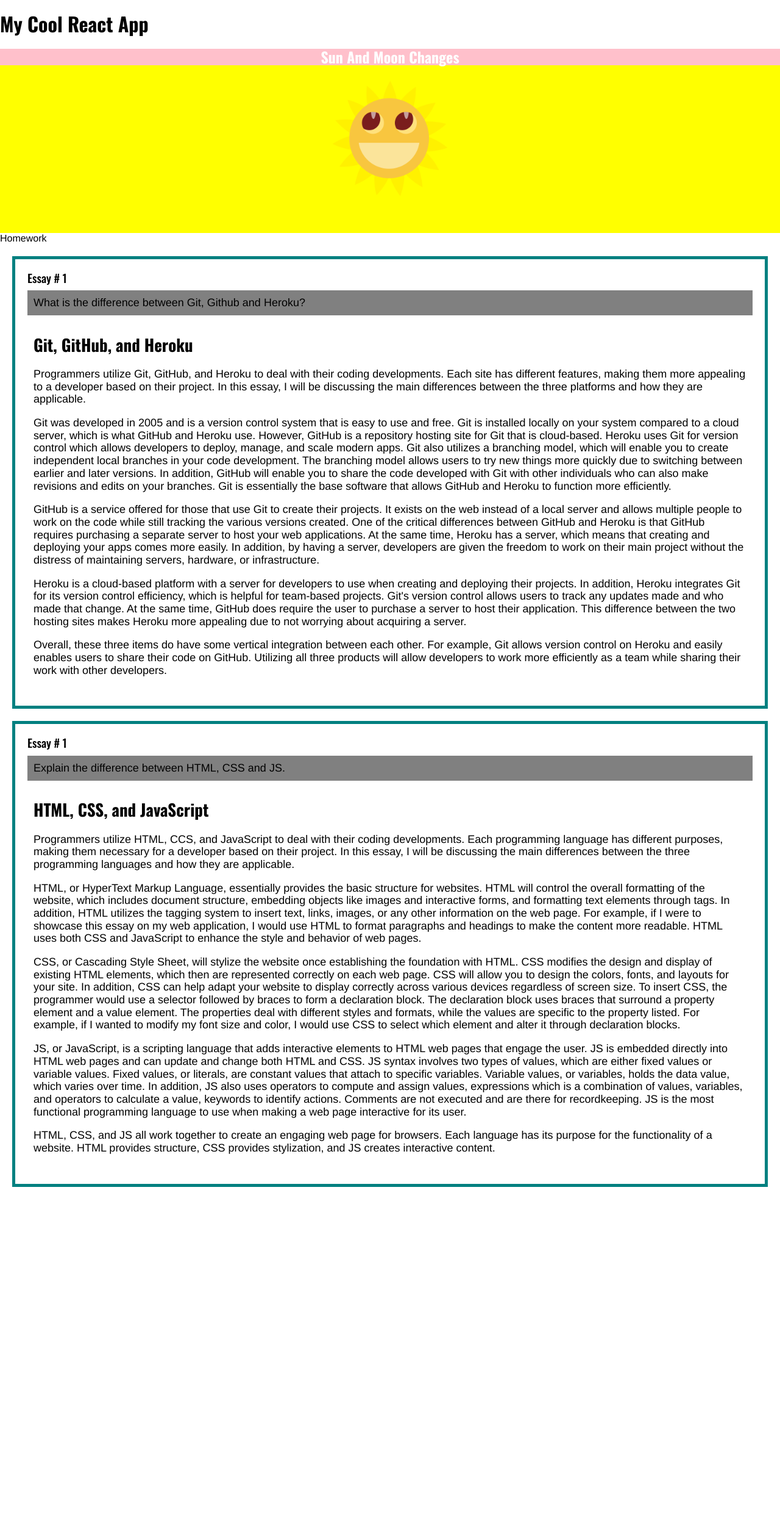
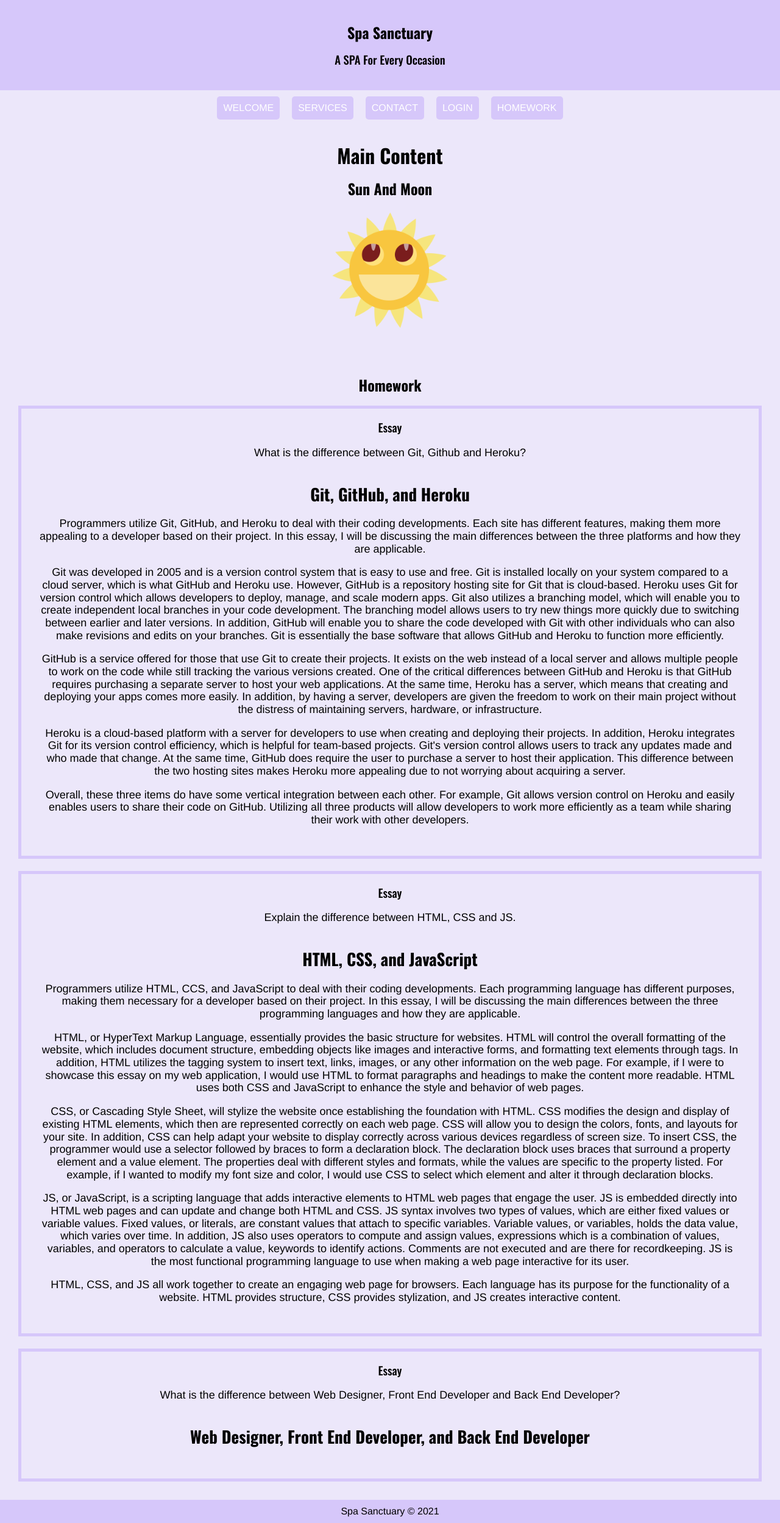
Before and after one commit to cpollock911/uclax-web1-summer21, a React (Create React App) app: page /homework in a window 1280 px wide. Shown: the whole page at 61% size. Before the commit the page ends 1966 px from the top, so only its background shows below. Built offline with nearby package versions, Linux system fonts and the light colour scheme.

Commit message:
Building Layout Components

```diff
--- a/src/React/App.jsx
+++ b/src/React/App.jsx
@@ -1,13 +1,17 @@
 import React from 'react';
-import SunAndMoon from './SunAndMoon/SunAndMoon.jsx';
-import Homework from './Homework/Homework.jsx';
+
+import Header from './Layout/Header.jsx';
+import Nav from './Layout/Nav.jsx';
+import Main from './Layout/Main.jsx';
+import Footer from './Layout/Footer.jsx';
 
 const App = () => {
     return (
         <div>
-            <h1>My Cool React App</h1>
-            <SunAndMoon />
-            <Homework />
+            <Header/>
+            <Nav/>
+            <Main/>
+            <Footer/>
         </div>
     );
 }
--- a/src/React/Homework/Essay.jsx
+++ b/src/React/Homework/Essay.jsx
@@ -4,7 +4,7 @@
 const Essay = ({ number, question, children }) => {
     return (
         <EssayStyled>
-            <h3>Essay # 1</h3>
+            <h3>Essay</h3>
             <div className="question">{question}</div>
             <div className="answer">{children}</div>
         </EssayStyled>
@@ -15,7 +15,7 @@
 
 const EssayStyled = styled.div`
     padding: 20px;
-    border: solid 5px teal;
+    border: solid 5px #d6c7fa;
     margin: 20px;
 
     h3 {
@@ -24,12 +24,12 @@
 
     .question {
         font-size: 18px;
-        background-color: grey;
+        background-color: #ece7fa;
         padding: 10px;
     }
     .answer {
         font-size: 18px;
         padding: 10px;
-        background-color: white;
+        background-color: #ece7fa;
     }
 `;
--- a/src/React/Homework/Homework.jsx
+++ b/src/React/Homework/Homework.jsx
@@ -5,7 +5,7 @@
 const Homework = () => {
     return (
         <div>
-            Homework
+            <h2>Homework</h2>
             <Essay
                 number={ 1 }
                 question='What is the difference between Git, Github and Heroku?'
@@ -48,6 +48,12 @@
                 HTML, CSS, and JS all work together to create an engaging web page for browsers.  Each language has its purpose for the functionality of a website.  HTML provides structure, CSS provides stylization, and JS creates interactive content.
                 </p>
             </Essay>
+            <Essay
+                number={ 3 }
+                question='What is the difference between Web Designer, Front End Developer and Back End Developer?'
+            >
+                <h2>Web Designer, Front End Developer, and Back End Developer</h2>
+            </Essay>
         </div>
     );
     }
--- /dev/null
+++ b/src/React/Layout/Footer.jsx
@@ -0,0 +1,18 @@
+import React from 'react';
+import styled from 'styled-components';
+
+const Footer = () => {
+    return (
+        <FooterStyled>
+           Spa Sanctuary &copy; 2021
+        </FooterStyled>
+    )
+}
+
+export default Footer;
+
+const FooterStyled = styled.footer`
+    background-color: #d6c7fa;
+    padding: 10px;
+    text-align: center;
+`;
--- /dev/null
+++ b/src/React/Layout/Header.jsx
@@ -0,0 +1,20 @@
+import React from 'react';
+import styled from 'styled-components';
+
+const Header = () => {
+    return (
+        <HeaderStyled>
+            <h2>Spa Sanctuary</h2>
+            <h3>A SPA For Every Occasion</h3>
+        </HeaderStyled>
+    )
+}
+
+export default Header;
+
+
+const HeaderStyled = styled.header`
+    background-color: #d6c7fa;
+    padding: 20px;
+    text-align: center;
+`;
--- /dev/null
+++ b/src/React/Layout/Main.jsx
@@ -0,0 +1,23 @@
+import React from 'react';
+import styled from 'styled-components';
+
+import Homework from '../Homework/Homework.jsx';
+import SunAndMoon from '../SunAndMoon/SunAndMoon.jsx';
+
+const Main = () => {
+    return (
+        <MainStyled>
+            <h1>Main Content</h1>
+            <SunAndMoon/>
+            <Homework/>
+        </MainStyled>
+    )
+}
+
+export default Main;
+
+const MainStyled = styled.main`
+    background-color: #ece7fa;
+    padding: 10px;
+    text-align: center;
+`;
--- /dev/null
+++ b/src/React/Layout/Nav.jsx
@@ -0,0 +1,40 @@
+import React from 'react';
+import styled from 'styled-components';
+
+const Nav = () => {
+    return (
+        <NavStyled>
+            <a href="/">Welcome</a>
+            <a href="/services">Services</a>
+            <a href="/contact">Contact</a>
+            <a href="/login">Login</a>
+            <a href="/homework">Homework</a>
+        </NavStyled>
+    )
+}
+
+export default Nav;
+
+const NavStyled = styled.nav`
+    background-color: #ece7fa;
+    padding: 10px;
+    text-align: center;
+
+    a {
+        display: inline-block;
+        background-color: #d6c7fa;
+        color: white;
+        padding: 10px;
+        border-radius: 5px;
+        margin: 0px 10px;
+
+        text-decoration: none;
+        text-transform: uppercase;
+
+        &:hover {
+            color:#d6c7fa;
+            background-color: white;
+        }
+
+    }
+`;
--- a/src/React/SunAndMoon/SunAndMoon.jsx
+++ b/src/React/SunAndMoon/SunAndMoon.jsx
@@ -5,19 +5,19 @@
 
     const [imageState, imageStateUpdate] = useState('/img/sun.png');
 
+    const handleOnMouseOut = () => {
+        console.log('Mousing out');
+        imageStateUpdate('/img/moon.png');
+    }
     const handleOnMouseOver = () => {
         console.log('Mousing over');
-        imageStateUpdate('/img/moon.png');
-    }
-    const handleOnMouseOut = () => {
-        console.log('Mousing out');
         imageStateUpdate('/img/sun.png');
 
     }
 
     return (
         <SunAndMoonStyled>
-            <h2>Sun And Moon Changes</h2>
+            <h2>Sun And Moon</h2>
             <img
                 src={ imageState }
                 alt='Sun'
@@ -31,14 +31,14 @@
 export default SunAndMoon;
 
 const SunAndMoonStyled = styled.div`
-    background-color: yellow;
+    background-color: #ece7fa;
 
     text-align: center;
     padding-bottom: 50px;
 
     h2 {
-        background-color: pink;
-        color: white;
+        background-color: #ece7fa;
+        color: black;
     }
 
 `;
```
